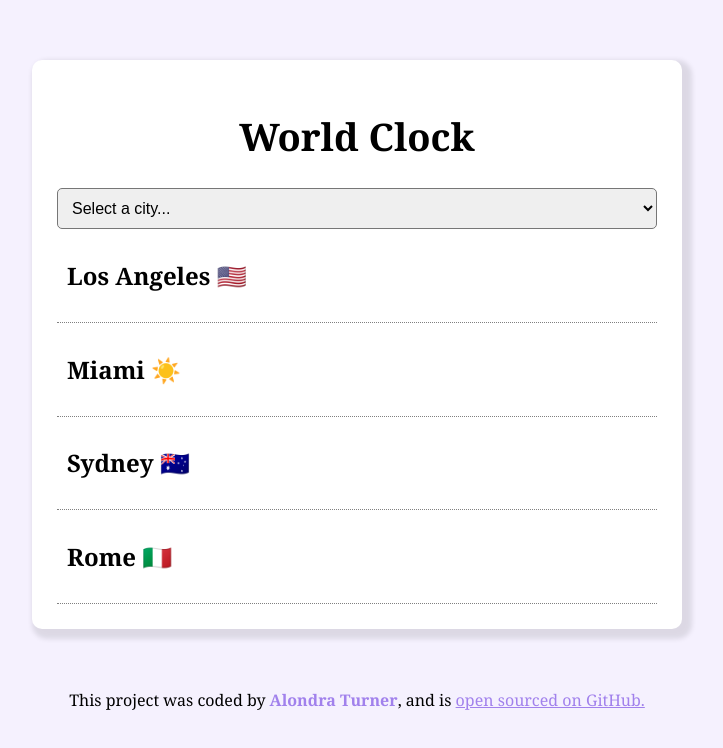
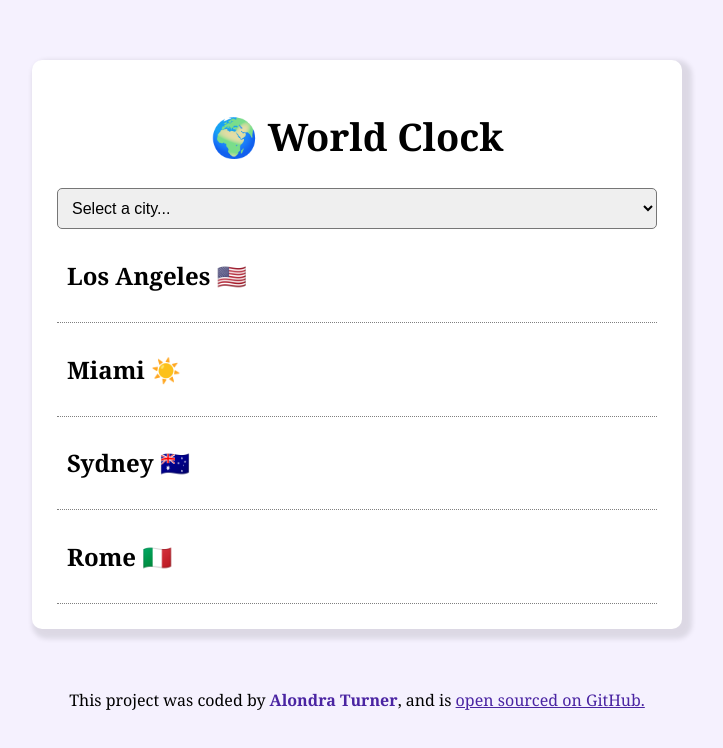
Before and after one commit to AlondraHackerBae/world-clock, a plain HTML site: page index.html in a window 1280 px wide. Shown: the whole page, without its empty margins (283-1006 px from the left). Drawn offline with nearby package versions, Linux system fonts and the light colour scheme; a script that the page names is missing.

Commit message:
updated code

```diff
--- a/index.html
+++ b/index.html
@@ -6,11 +6,11 @@
     <link rel="stylesheet" href="src/style.css" />
     <script src="https://cdnjs.cloudflare.com/ajax/libs/moment.js/2.30.1/moment.min.js"></script>
     <script src="https://cdnjs.cloudflare.com/ajax/libs/moment-timezone/0.5.46/moment-timezone-with-data-1970-2030.min.js"></script>
-    <title>World Clock Project</title>
+    <title>World Clock - Frontend Developer Alondra Turner</title>
   </head>
   <body>
     <div class="container">
-      <h1>World Clock</h1>
+      <h1>🌍 World Clock</h1>
 
       <select id="city">
         <option value="">Select a city...</option>
--- a/src/style.css
+++ b/src/style.css
@@ -1,19 +1,19 @@
 h1 {
-  text-align: center;
   color: #000000;
   font-size: 38px;
+  text-align: center;
 }
 body {
   background-color: #f5f1fe;
   font-family: Georgia, "Times New Roman", Times, serif;
 }
 .container {
+  background-color: white;
+  border-radius: 10px;
   box-shadow: 5px 5px 5px 5px rgba(0, 0, 0, 0.1);
   margin: 60px auto;
   max-width: 600px;
   padding: 25px;
-  background-color: white;
-  border-radius: 10px;
 }
 select {
   border-radius: 5px;
@@ -23,9 +23,9 @@ select {
   width: 100%;
 }
 .city {
+  border-bottom: 1px dotted grey;
   display: flex;
   justify-content: space-between;
-  border-bottom: 1px dotted grey;
   padding: 10px;
 }
 .date {
@@ -41,7 +41,7 @@ select {
 }
 
 a {
-  color: #a181ec;
+  color: #4a24a2;
 }
 .alondra {
   text-decoration: none;
```
